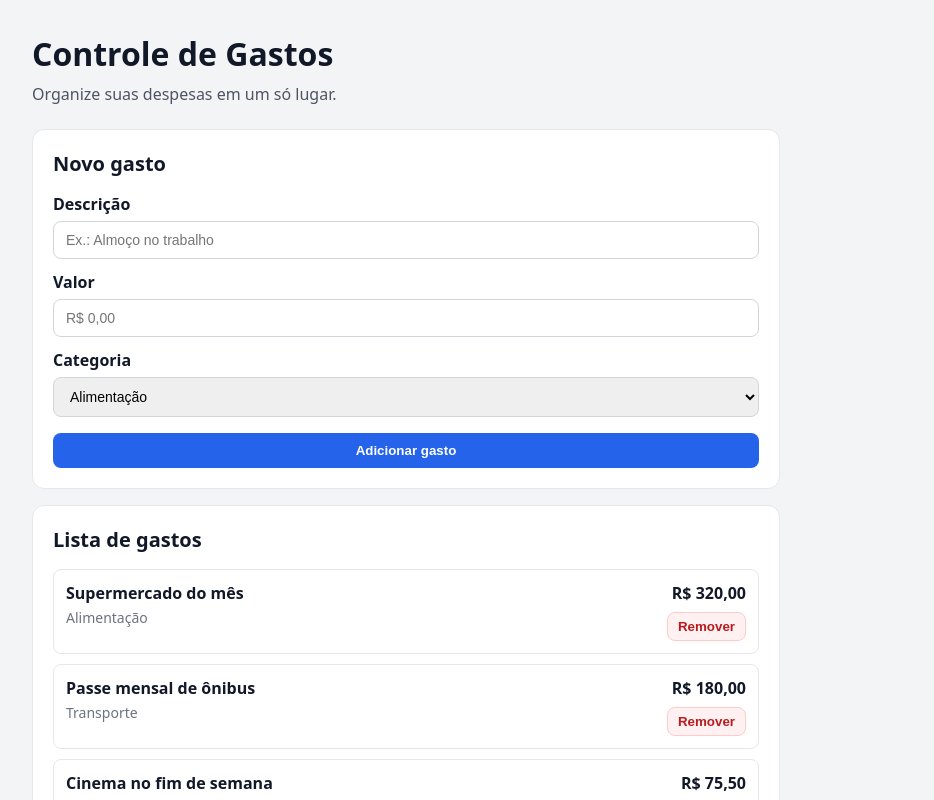
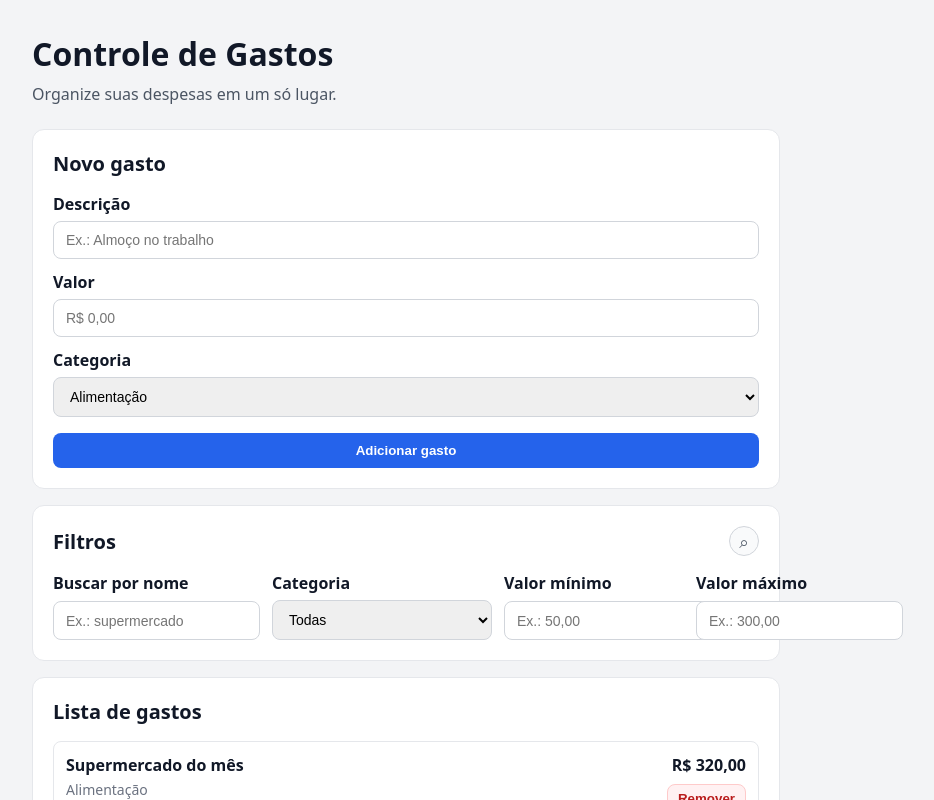
Before and after one commit to GiovannePDS7/Controle-Gastos-React, a React (Vite) app in the folder controle-gastos/: page / in a window 1280 px wide. Shown: the top 800 px of the page, without its empty margins (234-1168 px from the left). Built offline with nearby package versions, Linux system fonts and the light colour scheme.

Commit message:
missão 5

```diff
--- a/controle-gastos/src/App.css
+++ b/controle-gastos/src/App.css
@@ -35,9 +35,39 @@
   font-size: 20px;
 }
 
+.cabecalho-filtros {
+  display: flex;
+  align-items: center;
+  justify-content: space-between;
+  margin-bottom: 16px;
+}
+
+.cabecalho-filtros h2 {
+  margin: 0;
+}
+
+.simbolo-filtro {
+  display: inline-flex;
+  align-items: center;
+  justify-content: center;
+  width: 30px;
+  height: 30px;
+  border: 1px solid #d1d5db;
+  border-radius: 999px;
+  color: #4b5563;
+  font-size: 17px;
+  background: #f9fafb;
+}
+
 .formulario-gasto {
   display: grid;
   gap: 12px;
+}
+
+.filtros-gastos {
+  display: grid;
+  gap: 12px;
+  grid-template-columns: 1fr 220px 180px 180px;
 }
 
 .mensagem-erro {
@@ -136,7 +166,17 @@
   font-weight: 800;
 }
 
+@media (max-width: 980px) {
+  .filtros-gastos {
+    grid-template-columns: 1fr 1fr;
+  }
+}
+
 @media (max-width: 640px) {
+  .filtros-gastos {
+    grid-template-columns: 1fr;
+  }
+
   .item-gasto {
     flex-direction: column;
   }
--- a/controle-gastos/src/App.jsx
+++ b/controle-gastos/src/App.jsx
@@ -1,5 +1,6 @@
 import { useEffect, useState } from 'react'
 import FormularioGasto from './components/FormularioGasto'
+import FiltroGastos from './components/FiltroGastos'
 import ListaGastos from './components/ListaGastos'
 import TotalGastos from './components/TotalGastos'
 import './App.css'
@@ -102,9 +103,39 @@ function App() {
   const [descricao, setDescricao] = useState('')
   const [valor, setValor] = useState('')
   const [categoria, setCategoria] = useState(categorias[0])
+  const [filtroCategoria, setFiltroCategoria] = useState('Todas')
+  const [filtroDescricao, setFiltroDescricao] = useState('')
+  const [filtroValorMinimo, setFiltroValorMinimo] = useState('')
+  const [filtroValorMaximo, setFiltroValorMaximo] = useState('')
   const [mensagemErro, setMensagemErro] = useState('')
 
-  const totalNumero = gastos.reduce(
+  const valorMinimoNumero =
+    filtroValorMinimo.trim() === '' ? null : converterTextoEmValor(filtroValorMinimo)
+  const valorMaximoNumero =
+    filtroValorMaximo.trim() === '' ? null : converterTextoEmValor(filtroValorMaximo)
+
+  const gastosFiltrados = gastos.filter((gasto) => {
+    const correspondeCategoria =
+      filtroCategoria === 'Todas' || gasto.categoria === filtroCategoria
+
+    const descricaoGasto = gasto.descricao.toLowerCase()
+    const filtroDescricaoLimpo = filtroDescricao.trim().toLowerCase()
+    const correspondeDescricao = descricaoGasto.includes(filtroDescricaoLimpo)
+
+    const correspondeValorMinimo =
+      valorMinimoNumero === null || gasto.valorNumero >= valorMinimoNumero
+    const correspondeValorMaximo =
+      valorMaximoNumero === null || gasto.valorNumero <= valorMaximoNumero
+
+    return (
+      correspondeCategoria &&
+      correspondeDescricao &&
+      correspondeValorMinimo &&
+      correspondeValorMaximo
+    )
+  })
+
+  const totalNumero = gastosFiltrados.reduce(
     (acumulador, gasto) => acumulador + gasto.valorNumero,
     0,
   )
@@ -117,6 +148,18 @@ function App() {
   function aoMudarValor(textoValor) {
     if (/^[0-9.,]*$/.test(textoValor)) {
       setValor(textoValor)
+    }
+  }
+
+  function aoMudarFiltroValorMinimo(textoValor) {
+    if (/^[0-9.,]*$/.test(textoValor)) {
+      setFiltroValorMinimo(textoValor)
+    }
+  }
+
+  function aoMudarFiltroValorMaximo(textoValor) {
+    if (/^[0-9.,]*$/.test(textoValor)) {
+      setFiltroValorMaximo(textoValor)
     }
   }
 
@@ -181,7 +224,21 @@ function App() {
         </div>
 
         <div className="card-secao">
-          <ListaGastos gastos={gastos} aoRemoverGasto={aoRemoverGasto} />
+          <FiltroGastos
+            categorias={categorias}
+            filtroCategoria={filtroCategoria}
+            filtroDescricao={filtroDescricao}
+            filtroValorMinimo={filtroValorMinimo}
+            filtroValorMaximo={filtroValorMaximo}
+            aoMudarFiltroCategoria={setFiltroCategoria}
+            aoMudarFiltroDescricao={setFiltroDescricao}
+            aoMudarFiltroValorMinimo={aoMudarFiltroValorMinimo}
+            aoMudarFiltroValorMaximo={aoMudarFiltroValorMaximo}
+          />
+        </div>
+
+        <div className="card-secao">
+          <ListaGastos gastos={gastosFiltrados} aoRemoverGasto={aoRemoverGasto} />
         </div>
 
         <div className="card-secao">
--- /dev/null
+++ b/controle-gastos/src/components/FiltroGastos.jsx
@@ -0,0 +1,81 @@
+function FiltroGastos({
+  categorias,
+  filtroCategoria,
+  filtroDescricao,
+  filtroValorMinimo,
+  filtroValorMaximo,
+  aoMudarFiltroCategoria,
+  aoMudarFiltroDescricao,
+  aoMudarFiltroValorMinimo,
+  aoMudarFiltroValorMaximo,
+}) {
+  return (
+    <section>
+      <div className="cabecalho-filtros">
+        <h2>Filtros</h2>
+        <span className="simbolo-filtro" aria-hidden="true" title="Filtro">
+          ⌕
+        </span>
+      </div>
+
+      <div className="filtros-gastos">
+        <label className="campo-formulario" htmlFor="filtro-descricao">
+          Buscar por nome
+          <input
+            id="filtro-descricao"
+            name="filtro-descricao"
+            type="text"
+            placeholder="Ex.: supermercado"
+            value={filtroDescricao}
+            onChange={(evento) => aoMudarFiltroDescricao(evento.target.value)}
+          />
+        </label>
+
+        <label className="campo-formulario" htmlFor="filtro-categoria">
+          Categoria
+          <select
+            id="filtro-categoria"
+            name="filtro-categoria"
+            value={filtroCategoria}
+            onChange={(evento) => aoMudarFiltroCategoria(evento.target.value)}
+          >
+            <option value="Todas">Todas</option>
+            {categorias.map((categoria) => (
+              <option key={categoria} value={categoria}>
+                {categoria}
+              </option>
+            ))}
+          </select>
+        </label>
+
+        <label className="campo-formulario" htmlFor="filtro-valor-minimo">
+          Valor mínimo
+          <input
+            id="filtro-valor-minimo"
+            name="filtro-valor-minimo"
+            type="text"
+            placeholder="Ex.: 50,00"
+            inputMode="decimal"
+            value={filtroValorMinimo}
+            onChange={(evento) => aoMudarFiltroValorMinimo(evento.target.value)}
+          />
+        </label>
+
+        <label className="campo-formulario" htmlFor="filtro-valor-maximo">
+          Valor máximo
+          <input
+            id="filtro-valor-maximo"
+            name="filtro-valor-maximo"
+            type="text"
+            placeholder="Ex.: 300,00"
+            inputMode="decimal"
+            value={filtroValorMaximo}
+            onChange={(evento) => aoMudarFiltroValorMaximo(evento.target.value)}
+          />
+        </label>
+      </div>
+    </section>
+  )
+}
+
+export default FiltroGastos
```
